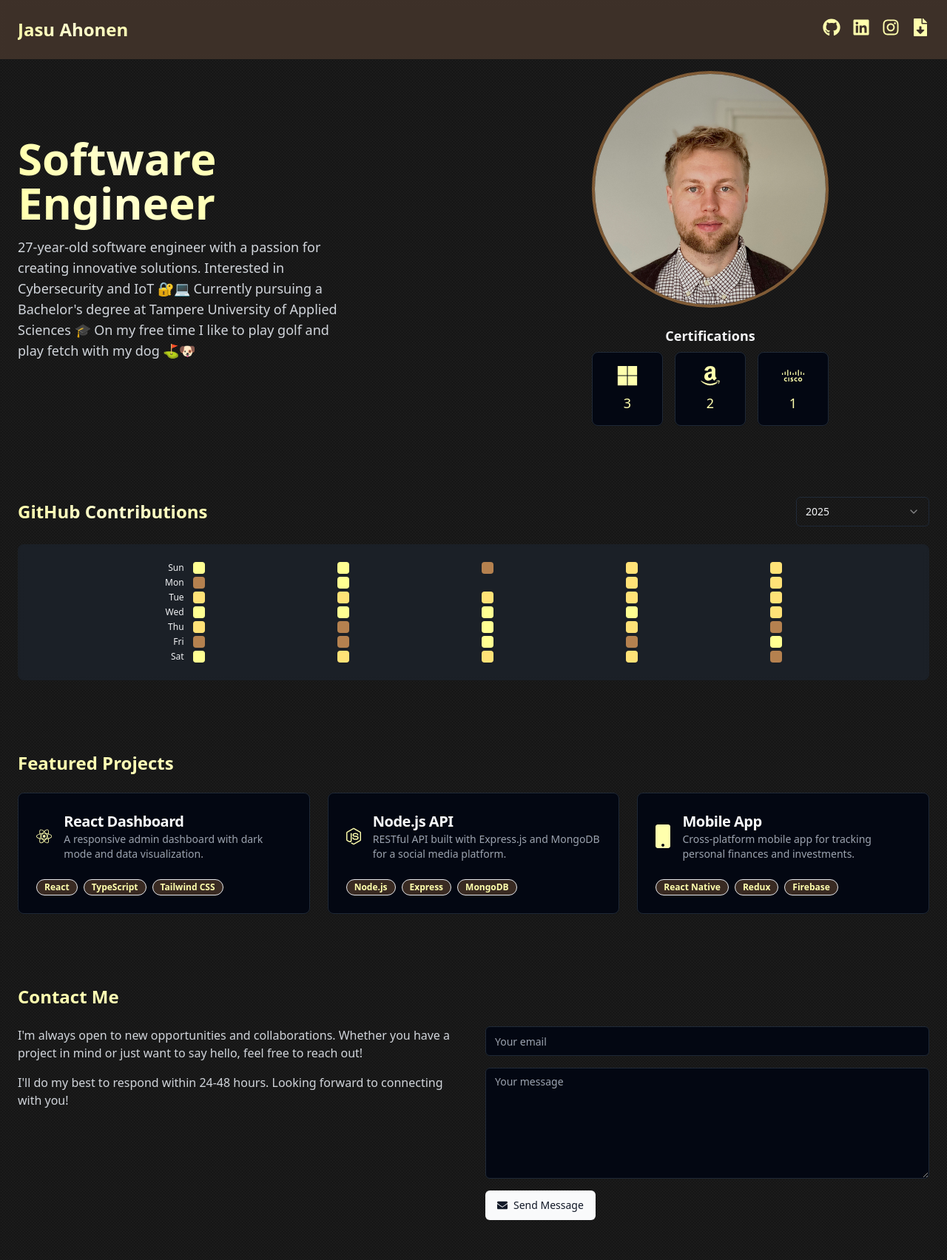
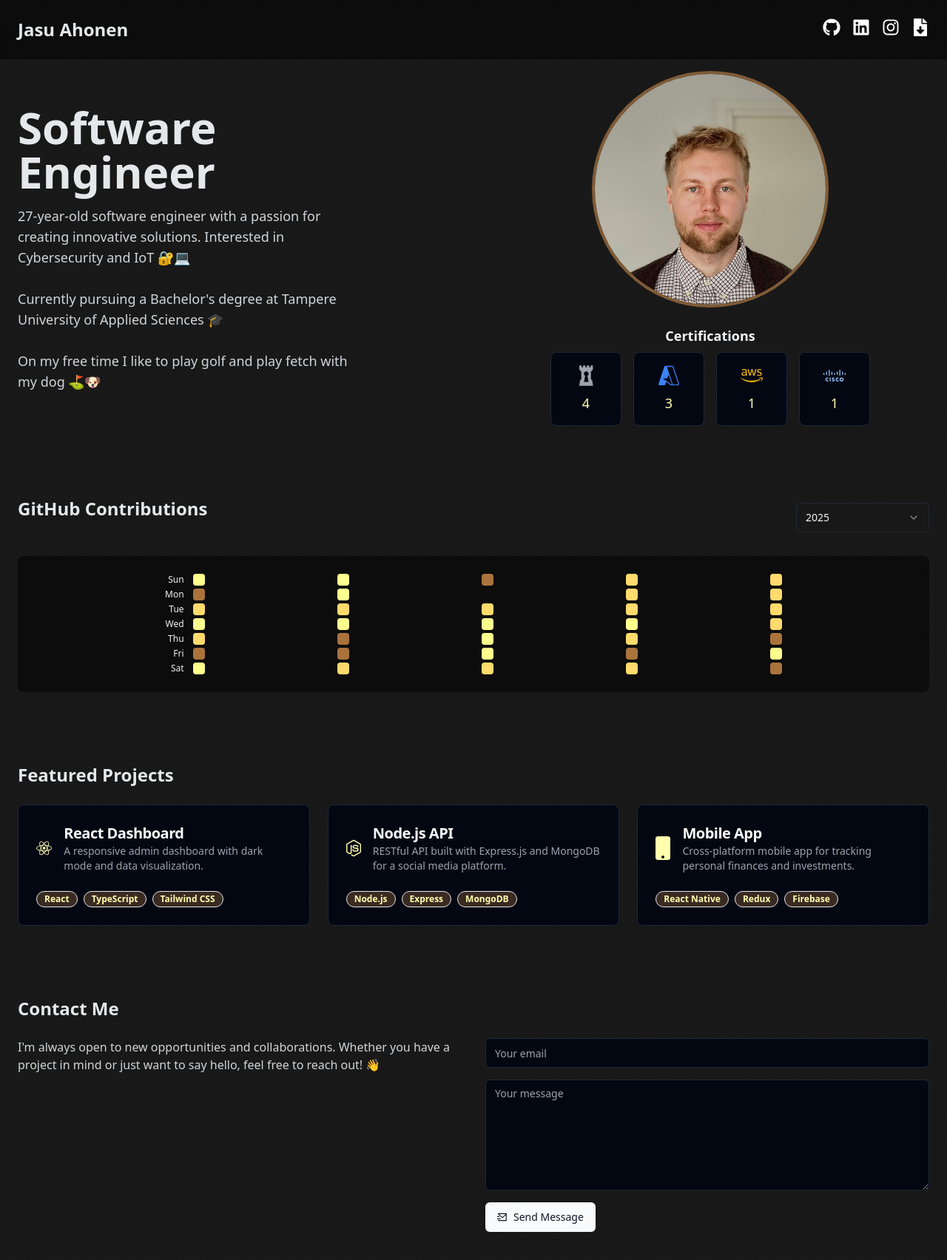
Before and after one commit to jasuahonen/next-personal-page, a Next.js app: page / in a window 1280 px wide. Shown: the top 1704 px of the page at 74% size. Built offline with nearby package versions, Linux system fonts and the light colour scheme; a web font is replaced by a local one.

Commit message:
Changed styling attributes and colours of the page

```diff
--- a/components/Contact.tsx
+++ b/components/Contact.tsx
@@ -5,7 +5,7 @@ import { motion } from 'framer-motion'
 import { Input } from '@/components/ui/input'
 import { Textarea } from '@/components/ui/textarea'
 import { Button } from '@/components/ui/button'
-import { FaEnvelope } from 'react-icons/fa'
+import { RiMailSendLine } from 'react-icons/ri'
 
 export default function Contact() {
   const [email, setEmail] = useState('')
@@ -22,7 +22,7 @@ export default function Contact() {
 
   return (
     <section className="space-y-6">
-      <h2 className="text-2xl font-bold font-playfair gradient-text">Contact Me</h2>
+      <h2 className="text-2xl font-bold font-playfair text-gray-200 mb-6">Contact Me</h2>
       <motion.div
         initial={{ opacity: 0, y: 20 }}
         animate={{ opacity: 1, y: 0 }}
@@ -31,10 +31,7 @@ export default function Contact() {
       >
         <div className="space-y-4">
           <p className="text-gray-300">
-            I'm always open to new opportunities and collaborations. Whether you have a project in mind or just want to say hello, feel free to reach out!
-          </p>
-          <p className="text-gray-300">
-            I'll do my best to respond within 24-48 hours. Looking forward to connecting with you!
+            I'm always open to new opportunities and collaborations. Whether you have a project in mind or just want to say hello, feel free to reach out! 👋
           </p>
         </div>
         <form onSubmit={handleSubmit} className="space-y-4">
@@ -53,8 +50,8 @@ export default function Contact() {
             required
             className="bg-gray-800/50 border-gray-700 text-gray-100 min-h-[150px]"
           />
-          <Button type="submit" className="bg-primary hover:bg-primary/90 text-gray-900">
-            <FaEnvelope className="mr-2" />
+          <Button type="submit" className="bg-black">
+            <RiMailSendLine className="mr-2" />
             Send Message
           </Button>
         </form>
--- a/components/GithubContributions.tsx
+++ b/components/GithubContributions.tsx
@@ -44,7 +44,7 @@ export default function GithubContributions() {
   return (
     <section className="space-y-6">
       <div className="flex items-center justify-between">
-        <h2 className="text-2xl font-bold font-playfair gradient-text">GitHub Contributions</h2>
+        <h2 className="text-2xl font-bold font-playfair text-gray-200 mb-6">GitHub Contributions</h2>
         <Select onValueChange={setSelectedYear} defaultValue={selectedYear}>
           <SelectTrigger className="w-[180px]">
             <SelectValue placeholder="Select year" />
@@ -62,7 +62,7 @@ export default function GithubContributions() {
         initial={{ opacity: 0, y: 20 }}
         animate={{ opacity: 1, y: 0 }}
         transition={{ duration: 0.5 }}
-        className="bg-gray-800/50 backdrop-blur-sm rounded-lg p-6 overflow-x-auto"
+        className="bg-black/50 backdrop-blur-sm rounded-lg p-6 overflow-x-auto"
       >
         <div className="grid grid-flow-col gap-1">
           <div className="grid grid-rows-7 gap-1 text-xs text-right pr-2">
--- a/components/Header.tsx
+++ b/components/Header.tsx
@@ -10,32 +10,32 @@ export default function Header() {
   }
 
   return (
-    <header className="fixed top-0 left-0 right-0 z-50 flex justify-between items-center p-6 bg-background/80 backdrop-blur-sm">
+    <header className="fixed top-0 left-0 right-0 z-50 flex justify-between items-center p-6 bg-black/50 backdrop-blur-sm">
       <h1 className="text-2xl font-bold font-playfair">
-        <span className="gradient-text">Jasu Ahonen</span>
+        <span className="text-gray-200">Jasu Ahonen</span>
       </h1>
       <nav>
         <ul className="flex space-x-4">
           {[
-            { icon: FaGithub, href: 'https://github.com' },
-            { icon: FaLinkedin, href: 'https://linkedin.com' },
-            { icon: FaInstagram, href: 'https://instagram.com' },
-            { icon: FaFileDownload, onClick: downloadCV, ariaLabel: 'Download CV' },
-          ].map(({ icon: Icon, href, onClick, ariaLabel }, index) => (
+            { icon: FaGithub, href: 'https://github.com/jasuahonen', hoverColor: 'hover:text-gray-400' },
+            { icon: FaLinkedin, href: 'https://linkedin.com/in/jasu-ahonen', hoverColor: 'hover:text-blue-500' },
+            { icon: FaInstagram, href: 'https://instagram.com/jasuahonen', hoverColor: 'hover:text-purple-500' },
+            { icon: FaFileDownload, onClick: downloadCV, ariaLabel: 'Download CV', hoverColor: 'hover:text-green-500' },
+          ].map(({ icon: Icon, href, onClick, ariaLabel, hoverColor }, index) => (
             <motion.li key={href || index} whileHover={{ scale: 1.1 }} whileTap={{ scale: 0.95 }}>
               {href ? (
                 <a
                   href={href}
                   target="_blank"
                   rel="noopener noreferrer"
-                  className="text-primary hover:text-secondary transition-colors"
+                  className={`text-white transition-colors ${hoverColor}`}
                 >
                   <Icon className="w-6 h-6" />
                 </a>
               ) : (
                 <button
                   onClick={onClick}
-                  className="text-primary hover:text-secondary transition-colors"
+                  className={`text-white transition-colors ${hoverColor}`}
                   aria-label={ariaLabel}
                 >
                   <Icon className="w-6 h-6" />
--- a/components/Hero.tsx
+++ b/components/Hero.tsx
@@ -4,30 +4,45 @@ import { useState } from 'react'
 import Image from 'next/image'
 import { motion, AnimatePresence } from 'framer-motion'
 import { Card, CardContent } from '@/components/ui/card'
-import { FaMicrosoft, FaAmazon } from 'react-icons/fa'
+import { FaAws} from 'react-icons/fa'
 import { SiCisco } from 'react-icons/si'
+import { VscAzure } from 'react-icons/vsc'
+import { GiLockedFortress } from "react-icons/gi";
 
 const certifications = [
   {
-    icon: FaMicrosoft,
-    count: 3,
+    icon: GiLockedFortress,
+    count: 4,
+    iconColor: "text-gray-400",
     details: [
-      "Microsoft Certified: Azure Fundamentals",
-      "Microsoft Certified: Azure Developer Associate",
-      "Microsoft Certified: Azure Solutions Architect Expert"
+      "CompTIA Security+",
+      "Cybersecurity Architect",
+      "Elements of Cloud and Cybersecurity",
+      "Cybersecurity Fundamentals"
     ]
   },
   {
-    icon: FaAmazon,
-    count: 2,
+    icon: VscAzure,
+    count: 3,
+    iconColor: "text-blue-500",
+    details: [
+      "Azure Fundamentals",
+      "Azure Administrator",
+      "Azure Security Technologies"
+    ]
+  },
+  {
+    icon: FaAws,
+    count: 1,
+    iconColor: "text-yellow-500",
     details: [
       "AWS Certified Cloud Practitioner",
-      "AWS Certified Developer - Associate"
     ]
   },
   {
     icon: SiCisco,
     count: 1,
+    iconColor: "text-blue-300",
     details: [
       "Cisco Certified Network Associate (CCNA)"
     ]
@@ -46,13 +61,15 @@ export default function Hero() {
         className="flex-1 space-y-4"
       >
         <h1 className="font-playfair text-4xl font-bold md:text-6xl">
-          <span className="gradient-text">Software</span>
+          <span className="text-gray-200">Software</span>
           <br />
-          <span className="gradient-text">Engineer</span>
+          <span className="text-gray-200">Engineer</span>
         </h1>
         <p className="max-w-md text-lg text-gray-300">
           27-year-old software engineer with a passion for creating innovative solutions. Interested in Cybersecurity and IoT 🔐💻
+          <br /><br />
           Currently pursuing a Bachelor's degree at Tampere University of Applied Sciences 🎓
+          <br /><br />
           On my free time I like to play golf and play fetch with my dog ⛳️🐶
         </p>
       </motion.div>
@@ -87,7 +104,7 @@ export default function Hero() {
                 >
                   <CardContent className="p-4">
                     <div className="flex flex-col items-center justify-center">
-                      <cert.icon className="text-3xl text-primary mb-2" />
+                      <cert.icon className={`text-3xl mb-2 ${cert.iconColor}`} />
                       <span className="text-lg font-medium text-primary">{cert.count}</span>
                     </div>
                   </CardContent>
--- a/components/Projects.tsx
+++ b/components/Projects.tsx
@@ -29,7 +29,7 @@ const projects = [
 export default function Projects() {
   return (
     <section className="space-y-6">
-      <h2 className="text-2xl font-bold font-playfair gradient-text">Featured Projects</h2>
+      <h2 className="text-2xl font-bold font-playfair text-gray-200 mb-6">Featured Projects</h2>
       <div className="grid gap-6 md:grid-cols-2 lg:grid-cols-3">
         {projects.map((project, index) => (
           <motion.div
```
